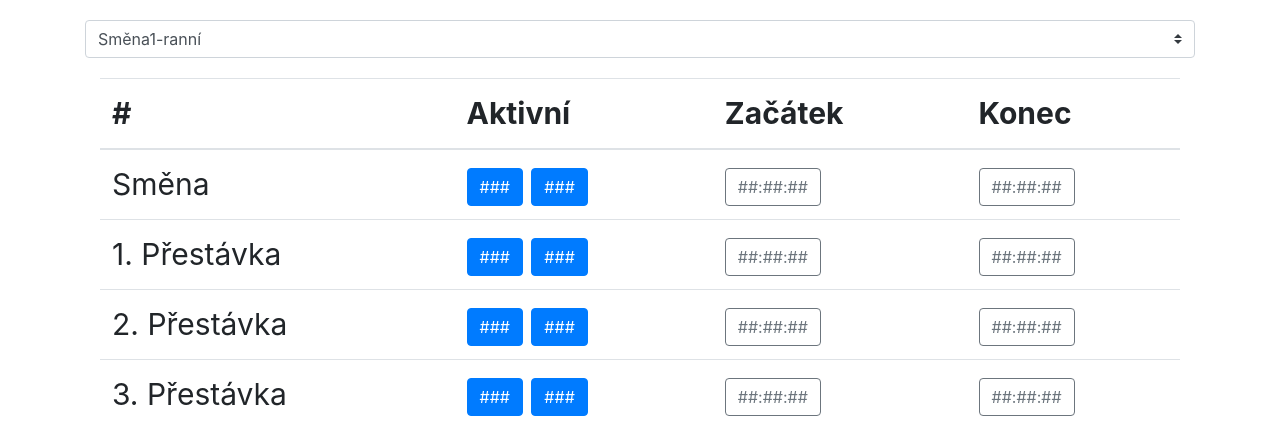
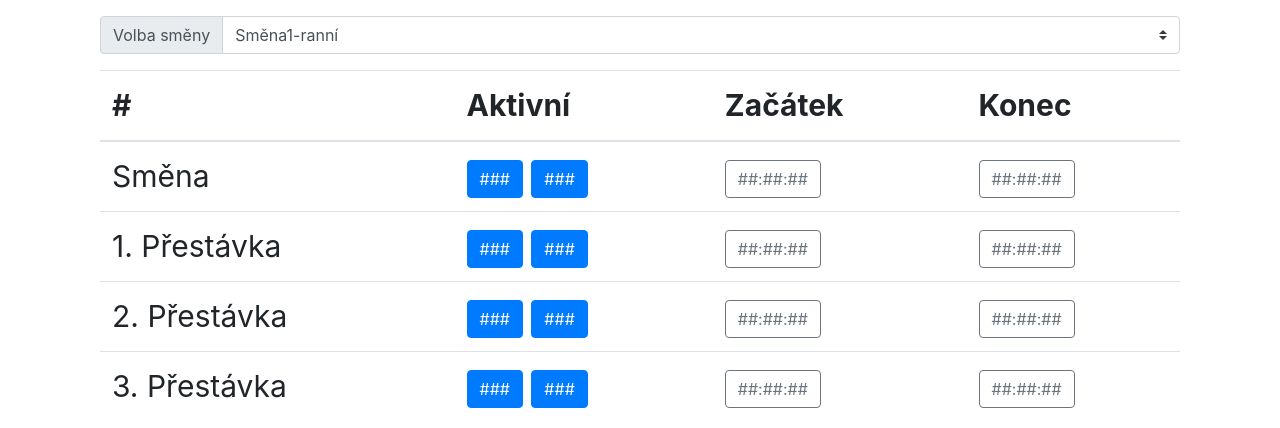
Before and after one commit to ebolak/tabule, a Flask app: template templates/settingsShift.html in a window 1280 px wide. Shown: the part 62-490 px from the top of the page. Run offline with Flask 2, Linux system fonts and the light colour scheme; the template is opened without the code that fills it, so the values that code supplies are empty; some libraries are stand-ins or nearby versions.

Commit message:
shiftSelect appearance

```diff
--- a/templates/settingsShift.html
+++ b/templates/settingsShift.html
@@ -8,8 +8,11 @@
 {% include "security/_messages.html" %}
 <div class="container mt-3">
 
-	<div class="row align-items-center">
+	<!-- <div class="row align-items-center"> -->
 		<div class="input-group mb-3 mt-1">
+			<div class="input-group-prepend">
+				<label class="input-group-text" for="inputGroupSelect01">Volba směny</label>
+			</div>
 			<select class="custom-select" id="settingsShift-selectShift">
 				<!-- <option selected>Volba směny...</option> -->
 				<option value="1">Směna1-ranní</option>
@@ -17,8 +20,7 @@
 				<option value="3">Směna3-noční</option>
 			</select>
 		</div>
-	</div>
-
+	<!-- </div> -->
 
 	<div class="table-responsive mt-1">
 		<table id="settingsShift" class="table" cellspacing="0" width="100%">
```
